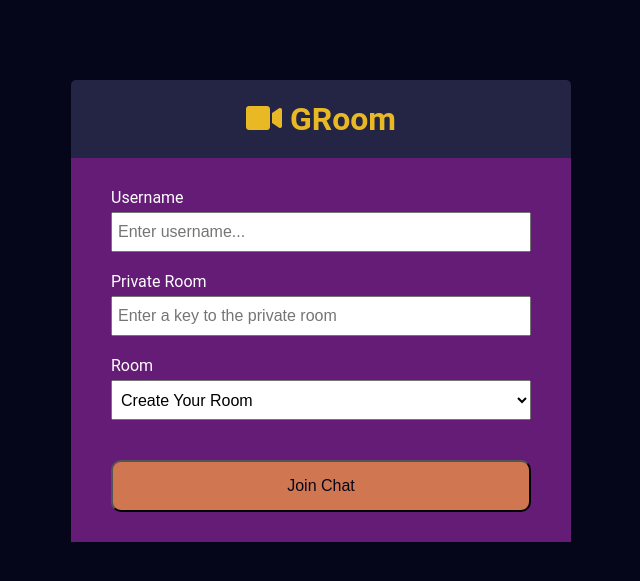
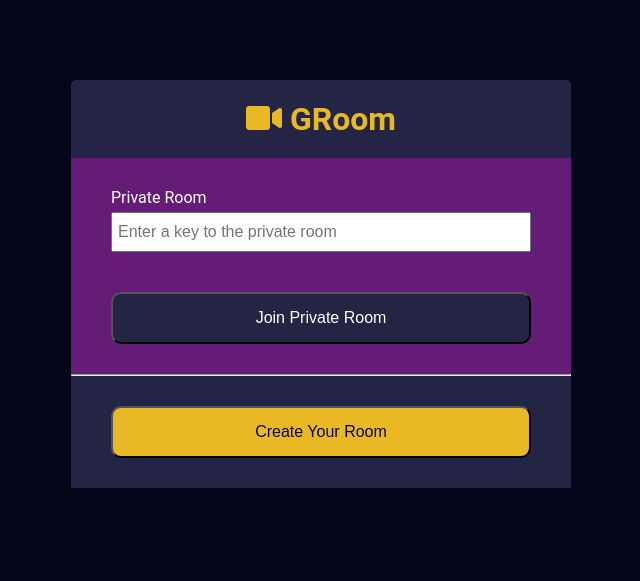
Before and after one commit to UrosCeh/node_video_chat, a Node server app: page / in a window 1280 px wide. Shown: the top 581 px of the page, without its empty margins (319-959 px from the left). Run offline with Node 20, Linux system fonts and the light colour scheme; some libraries are stand-ins or nearby versions.

Commit message:
Changed join page

```diff
--- a/public/index-script.js
+++ b/public/index-script.js
@@ -1,17 +1,27 @@
-const form = document.getElementById("join-room-form")
+const joinForm = document.getElementById("join-room-form")
+const createForm = document.getElementById("create-room-form")
 
-form.addEventListener("submit", (e) => {
+joinForm.addEventListener("submit", (e) => {
 	e.preventDefault()
-	let username = e.target.username.value.trim()
-	let privateRoom = e.target.privateRoom.value.trim()
-	let room = e.target.room.value
-	if (room === "create_private_room") {
-		room = Math.random().toString(36).substr(2, 11)
-	}
+	let privateRoomKey = e.target.privateRoom.value.trim()
+	// room = Math.random().toString(36).substr(2, 11)
 
-	if (privateRoom === "") {
-		window.location.pathname = `chat/${room}/${username}`
+	if (privateRoomKey !== "" && isPrivateRoomKeyValid(privateRoomKey)) {
+		window.location.pathname = `chat/${privateRoomKey}/${username}`
 	} else {
-		window.location.pathname = `chat/${privateRoom}/${username}`
+		alert("Not a valid private room key!")
 	}
 })
+
+createForm.addEventListener("submit", (e) => {
+	e.preventDefault()
+
+	let room = Math.random().toString(36).substr(2, 11)
+
+	window.location.pathname = `chat/${room}/${username}`
+})
+
+function isPrivateRoomKeyValid(key) {
+	const re = /^[0-9a-z]{10}$/
+	return re.test(key)
+}
--- a/public/index-style.css
+++ b/public/index-style.css
@@ -21,7 +21,6 @@ body {
 .join-container {
 	max-width: 500px;
 	margin: 80px auto;
-	color: #fff;
 }
 
 .join-header {
@@ -33,55 +32,55 @@ body {
 	border-top-right-radius: 5px;
 }
 
-.join-main {
+#join-room-form {
 	padding: 30px 40px 10px;
 	background-color: var(--secondary);
 }
 
-.join-main h3 {
-	padding-bottom: 30px;
-}
-
-.join-main span {
-	font-weight: bold;
-	text-decoration: underline;
-}
-
-.join-main p {
+#join-room-form .form-control {
 	margin-bottom: 20px;
 }
 
-.join-main .form-control {
-	margin-bottom: 20px;
-}
-
-.join-main label {
+#join-room-form label {
+	color: #fff;
 	display: block;
 	margin-bottom: 5px;
 }
 
-.join-main input {
+#join-room-form input {
 	font-size: 16px;
 	padding: 5px;
 	height: 40px;
 	width: 100%;
 }
 
-.join-main select {
+#join-room-form .btn {
+	border-radius: 10px;
+	padding: 15px 0;
+	margin: 20px 0;
 	font-size: 16px;
-	padding: 5px;
-	height: 40px;
+	background-color: #fff;
+	color: #fff;
+	background-color: var(--primary-a);
 	width: 100%;
+	cursor: pointer;
 }
 
-.join-main .btn {
+/* ----------------------- */
+
+#create-room-form {
+	padding: 10px 40px;
+	background-color: var(--primary-a);
+}
+
+#create-room-form .btn {
 	border-radius: 10px;
 	padding: 15px 0;
 	margin: 20px 0;
 	font-size: 16px;
 	background-color: #fff;
 	color: var(--primary-b);
-	background-color: var(--tertiary);
+	background-color: var(--quaternary);
 	width: 100%;
 	cursor: pointer;
 }
--- a/public/index.html
+++ b/public/index.html
@@ -24,14 +24,10 @@
 			<main class="join-main">
 				<form action="" method="" id="join-room-form">
 					<div class="form-control">
-						<label for="username">Username</label>
-						<input type="text" name="username" id="username" placeholder="Enter username..." required />
+						<label for="privateRoom">Private Room</label>
+						<input type="text" name="privateRoom" id="privateRoom" placeholder="Enter a key to the private room" required />
 					</div>
-					<div class="form-control">
-						<label for="username">Private Room</label>
-						<input type="text" name="privateRoom" id="privateRoom" placeholder="Enter a key to the private room" />
-					</div>
-					<div class="form-control">
+					<!-- <div class="form-control">
 						<label for="room">Room</label>
 						<select name="room" id="room">
 							<option value="create_private_room">Create Your Room</option>
@@ -42,8 +38,12 @@
 							<option value="Apex_Legends">Apex Legends</option>
 							<option value="Fortnite">Fortnite</option>
 						</select>
-					</div>
-					<button type="submit" class="btn">Join Chat</button>
+					</div> -->
+					<button type="submit" class="btn">Join Private Room</button>
+				</form>
+				<hr />
+				<form action="" id="create-room-form">
+					<button type="submit" class="btn">Create Your Room</button>
 				</form>
 			</main>
 		</div>
```
